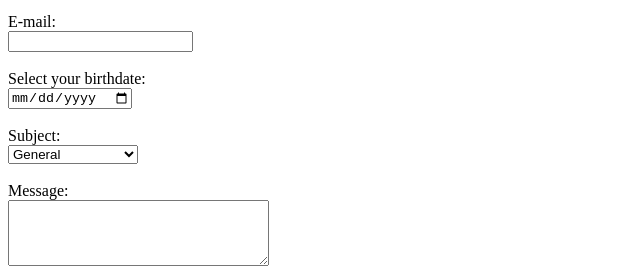
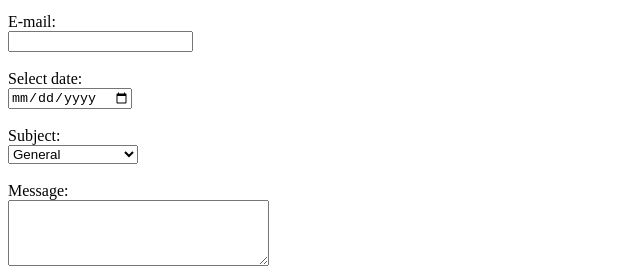
Before and after one commit to Navilastro/Web-Lab_1, a plain HTML site: page contact.html in a window 1280 px wide. Shown: the part 263-531 px from the top of the page, 0-640 px from the left. Drawn offline with Linux system fonts and the light colour scheme.

Commit message:
Update contact.html

```diff
--- a/contact.html
+++ b/contact.html
@@ -32,7 +32,7 @@
                 </div>
                 <br>
                 <div>
-                    <label for="date">Select your birthdate:</label><br>
+                    <label for="date">Select date:</label><br>
                     <input type="date" name="date">
                 </div>
                 <br>
```
